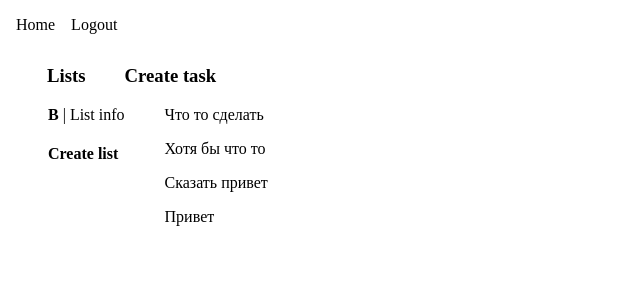
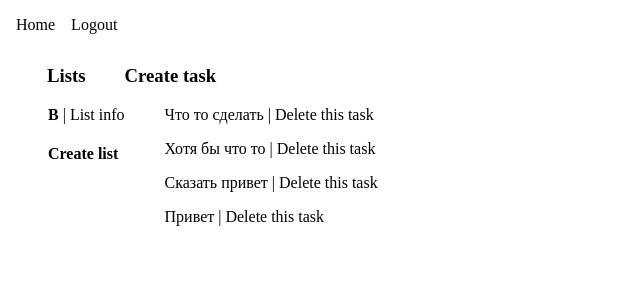
Before and after one commit to larkes00/todolist, a Django app: page /list/1/tasks/ in a window 1280 px wide. Shown: the top 300 px of the page, without its empty margins (0-640 px from the left). Run offline with Django 3.2, Linux system fonts and the light colour scheme; a user stored in the database is signed in; data comes from the database, SQL or seed files in the repository.

Commit message:
Task deletion created

```diff
--- a/todolist/templates/todolist/list_tasks.html
+++ b/todolist/templates/todolist/list_tasks.html
@@ -5,7 +5,10 @@
         {% if tasks.all %}
             {% for task in tasks %}
                 <ul>
-                    <li><a href="{{ task.get_absolute_url }}">{{ task|truncatechars:50 }}</a></li>
+                    <li>
+                        <a href="{{ task.get_absolute_url }}">{{ task|truncatechars:50 }}</a>
+                        <a href="{% url 'task_delete' task.id %}">| Delete this task</a>
+                    </li>
                 </ul>
             {% endfor %}
         {% endif %}
--- /dev/null
+++ b/todolist/templates/todolist/task_confirm_delete.html
@@ -0,0 +1,5 @@
+<form method="post">
+    {% csrf_token %}
+    <p>Delete this task? {{ task }}</p>
+    <button type="submit">Submit</button>
+</form>
--- a/todolist/urls.py
+++ b/todolist/urls.py
@@ -8,6 +8,8 @@ urlpatterns = [
     path("list/<int:pk>/", ShowList.as_view(), name="list_info"),
     path("task/<int:pk>/", ShowTask.as_view(), name="task_info"),
     path("task/create/", CreateTask.as_view(), name="task_form"),
+    path("task/delete/<int:pk>", DeleteTask.as_view(), name="task_delete"),
+    path("list/delete/", DeleteList.as_view(), name="list_delete"),
     path("register/", RegisterUser.as_view(), name="register"),
     path("login/", LoginUser.as_view(), name="login"),
     path("logout/", user_logout, name="logout")
--- a/todolist/views.py
+++ b/todolist/views.py
@@ -3,7 +3,7 @@ from django.contrib.auth.mixins import LoginRequiredMixin
 from django.contrib.auth.views import LoginView
 from django.shortcuts import redirect
 from django.urls import reverse_lazy
-from django.views.generic import ListView, DetailView, CreateView
+from django.views.generic import ListView, DetailView, CreateView, DeleteView
 
 from todolist.forms import RegisterUserForm, LoginUserForm, CreateListForm, CreateTaskForm
 from .models import *
@@ -80,6 +80,18 @@ class CreateTask(LoginRequiredMixin, CreateView):
     success_url = reverse_lazy("home")
 
 
+class DeleteTask(LoginRequiredMixin, DeleteView):
+    model = Task
+    context_object_name = "task"
+    success_url = reverse_lazy("home")
+
+
+class DeleteList(LoginRequiredMixin, DeleteView):
+    model = List
+    context_object_name = "list"
+    success_url = reverse_lazy("home")
+
+
 class RegisterUser(CreateView):
     form_class = RegisterUserForm
     template_name = "todolist/register.html"
```
